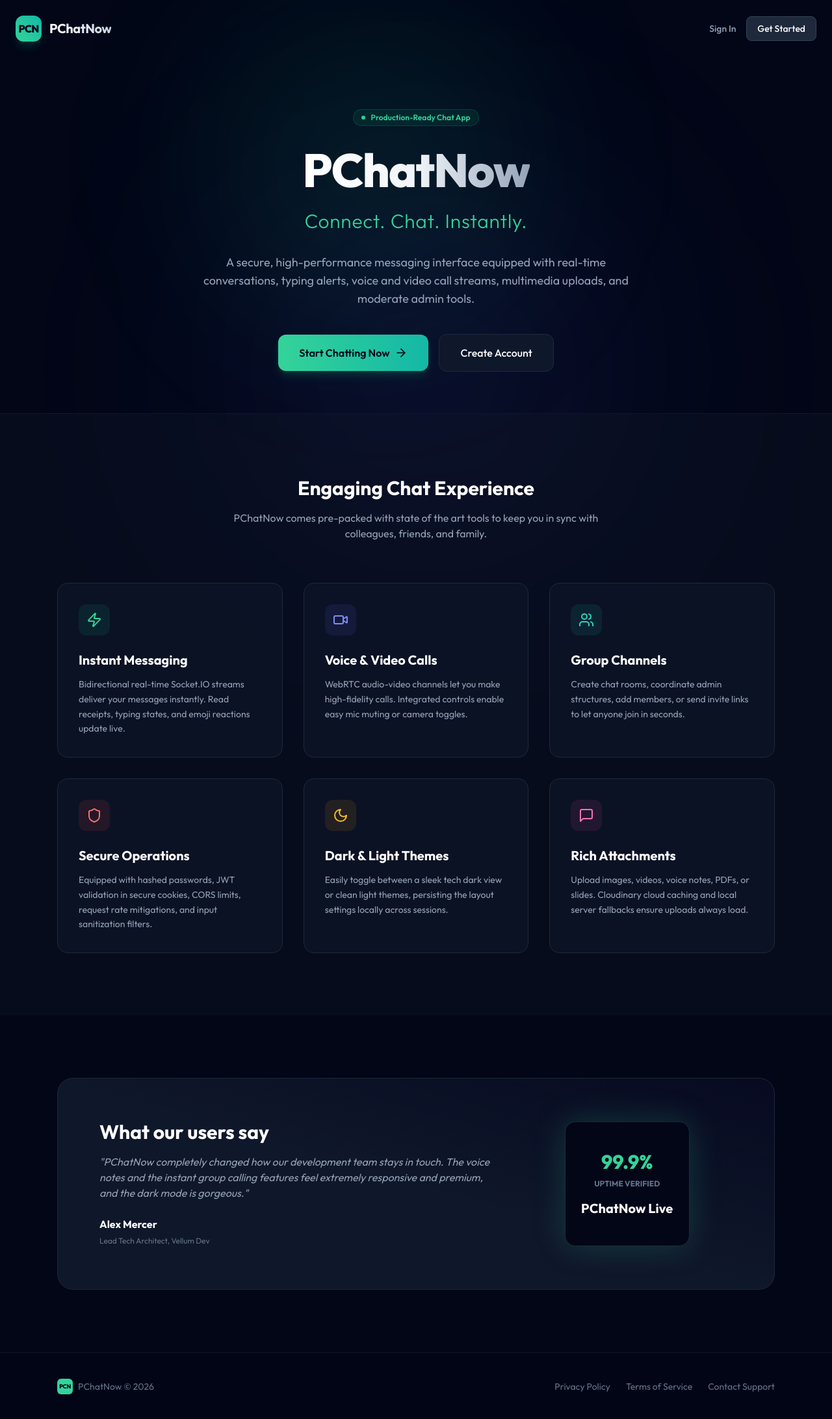
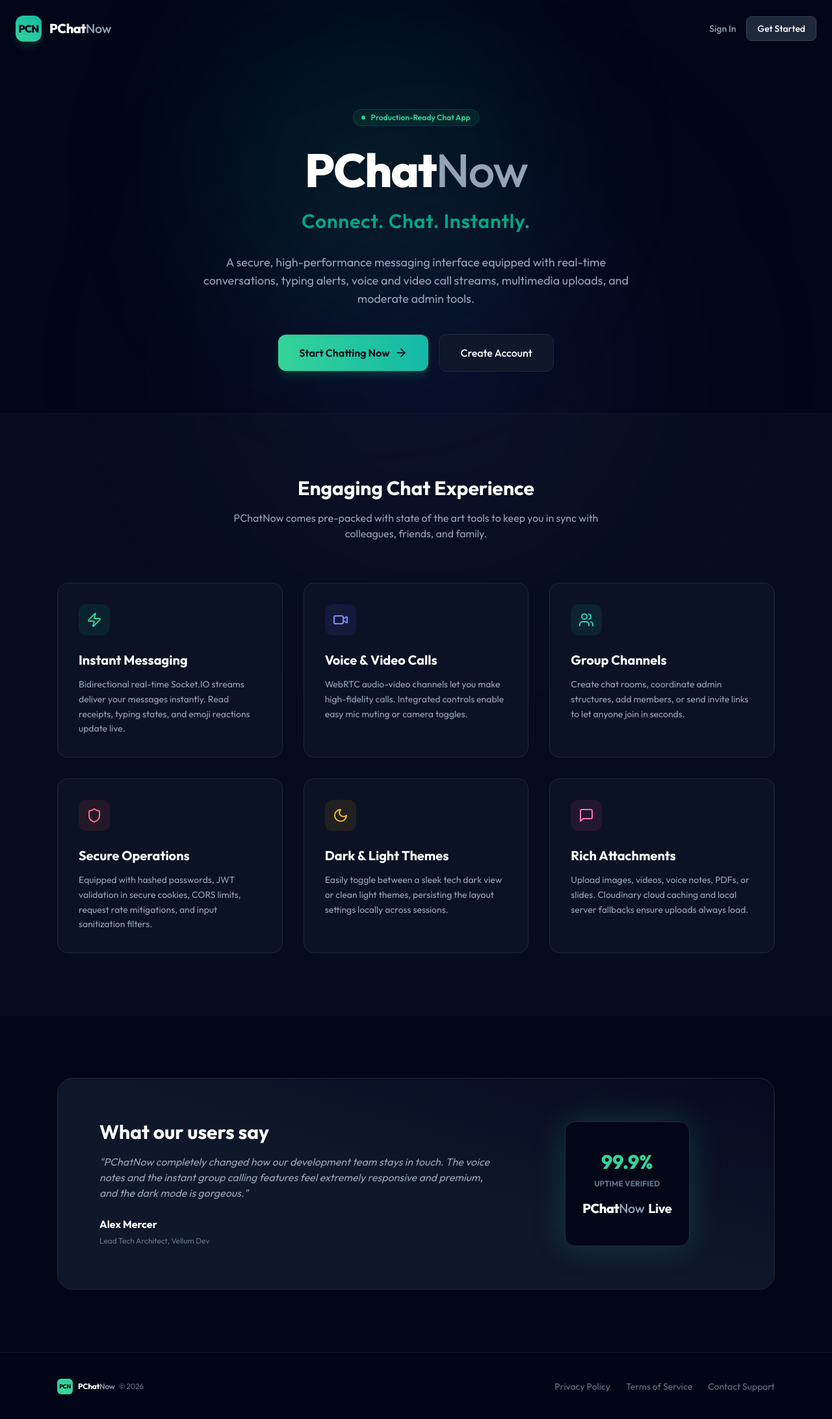
Before and after one commit to Pavan9912/PChat, a React (Vite) app in the folder frontend/: page / in a window 1280 px wide. Shown: the whole page at 65% size. Built offline with nearby package versions, Linux system fonts and the light colour scheme; no server answers.

Commit message:
Stylize PChatNow logo text and tagline color to match design mockup

```diff
--- a/frontend/src/components/chat/ChatArea.tsx
+++ b/frontend/src/components/chat/ChatArea.tsx
@@ -389,7 +389,11 @@ export const ChatArea: React.FC<ChatAreaProps> = ({ onToggleRightSidebar }) => {
           <div className="w-20 h-20 rounded-3xl bg-gradient-to-tr from-emerald-400 to-teal-500 flex items-center justify-center font-black text-slate-950 text-3xl mb-6 shadow-2xl shadow-emerald-500/10 tracking-tighter">
             PCN
           </div>
-          <h2 className="text-2xl font-bold text-white mb-2">PChatNow Desktop</h2>
+          <h2 className="text-2xl tracking-tight mb-2">
+            <span className="font-extrabold text-white">PChat</span>
+            <span className="font-semibold text-slate-400">Now</span>
+            <span className="font-bold text-white ml-2">Desktop</span>
+          </h2>
           <p className="text-sm text-dark-secondary max-w-sm mb-6 leading-relaxed">
             Connect. Chat. Instantly. Select an existing conversation or search profiles in the left menu to start messaging.
           </p>
--- a/frontend/src/pages/LandingPage.tsx
+++ b/frontend/src/pages/LandingPage.tsx
@@ -29,8 +29,9 @@ export const LandingPage: React.FC = () => {
           <div className="w-10 h-10 rounded-xl bg-gradient-to-tr from-emerald-400 to-teal-500 flex items-center justify-center font-black text-slate-950 text-base tracking-tighter shadow-lg shadow-emerald-500/20">
             PCN
           </div>
-          <span className="text-xl font-bold tracking-tight bg-gradient-to-r from-white to-slate-300 bg-clip-text text-transparent">
-            PChatNow
+          <span className="text-xl tracking-tight">
+            <span className="font-extrabold text-white">PChat</span>
+            <span className="font-medium text-slate-400">Now</span>
           </span>
         </div>
         <div className="flex items-center gap-4">
@@ -56,12 +57,11 @@ export const LandingPage: React.FC = () => {
           Production-Ready Chat App
         </div>
 
-        <h1 className="text-5xl md:text-7xl font-extrabold tracking-tight mb-6 animate-fade-in">
-          <span className="bg-gradient-to-r from-white via-slate-100 to-slate-400 bg-clip-text text-transparent">
-            PChatNow
-          </span>
+        <h1 className="text-5xl md:text-7xl tracking-tight mb-6 animate-fade-in">
+          <span className="font-black text-white">PChat</span>
+          <span className="font-medium text-slate-400">Now</span>
         </h1>
-        <p className="text-2xl md:text-3xl font-light tracking-wide text-emerald-400 mb-8 max-w-2xl animate-fade-in" style={{ animationDelay: '0.1s' }}>
+        <p className="text-2xl md:text-3xl font-semibold tracking-wide text-[#00a884] mb-8 max-w-2xl animate-fade-in" style={{ animationDelay: '0.1s' }}>
           Connect. Chat. Instantly.
         </p>
 
@@ -186,7 +186,11 @@ export const LandingPage: React.FC = () => {
                 <div className="relative w-full h-full rounded-2xl border border-slate-800 bg-slate-950 flex flex-col items-center justify-center text-center p-4">
                   <div className="text-3xl font-black text-emerald-400">99.9%</div>
                   <div className="text-xs font-bold text-slate-500 uppercase mt-2">Uptime verified</div>
-                  <div className="text-xl font-bold text-white mt-4">PChatNow Live</div>
+                  <div className="text-xl tracking-tight mt-4">
+                    <span className="font-extrabold text-white">PChat</span>
+                    <span className="font-medium text-slate-400">Now</span>
+                    <span className="font-bold text-white ml-1.5">Live</span>
+                  </div>
                 </div>
               </div>
             </div>
@@ -199,7 +203,11 @@ export const LandingPage: React.FC = () => {
         <div className="max-w-6xl mx-auto px-6 flex flex-col sm:flex-row items-center justify-between gap-6 text-sm text-slate-500">
           <div className="flex items-center gap-2">
             <div className="w-6 h-6 rounded-md bg-emerald-400 flex items-center justify-center text-slate-950 font-black text-[9px] tracking-tighter">PCN</div>
-            <span>PChatNow &copy; {new Date().getFullYear()}</span>
+            <span className="text-xs tracking-tight">
+              <span className="font-bold text-white">PChat</span>
+              <span className="font-medium text-slate-400">Now</span>
+              <span className="text-slate-500 ml-1.5">&copy; {new Date().getFullYear()}</span>
+            </span>
           </div>
           <div className="flex gap-6">
             <a href="#" className="hover:text-slate-300">Privacy Policy</a>
```
